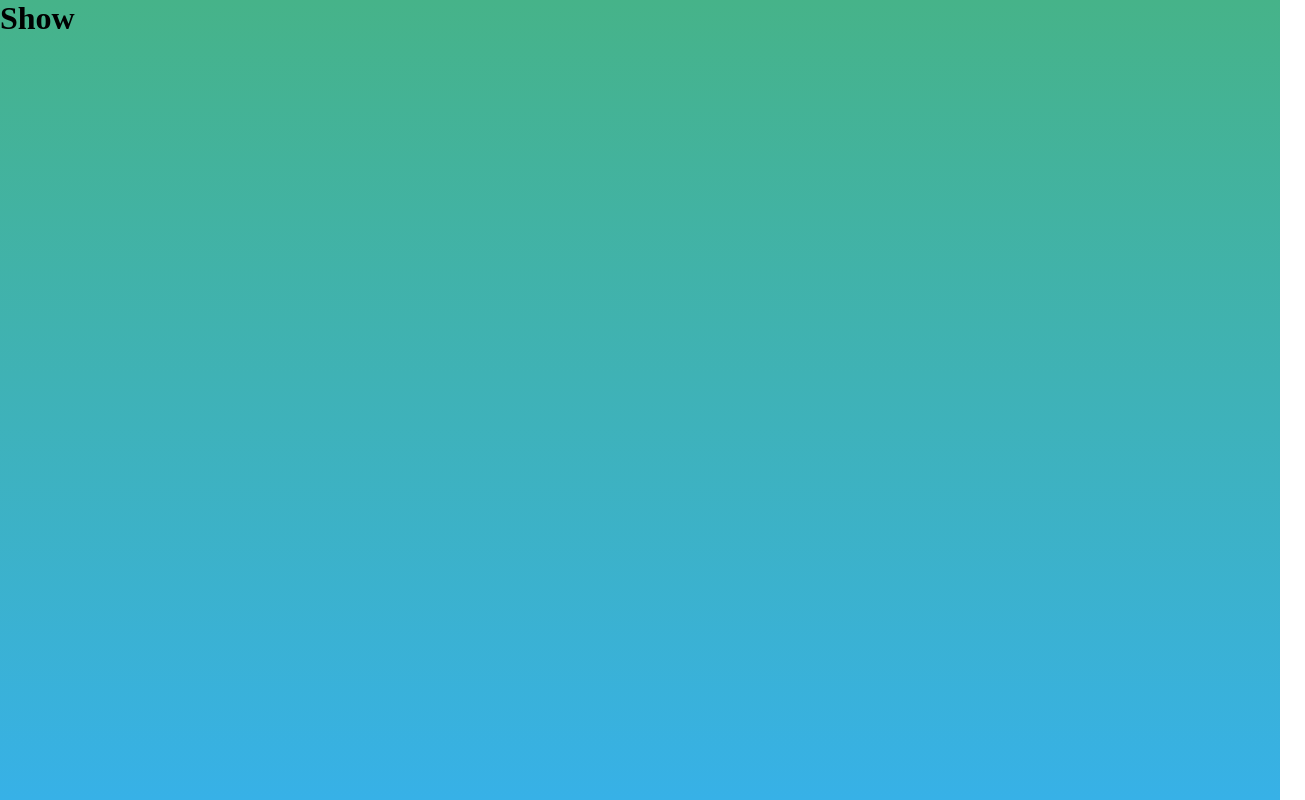
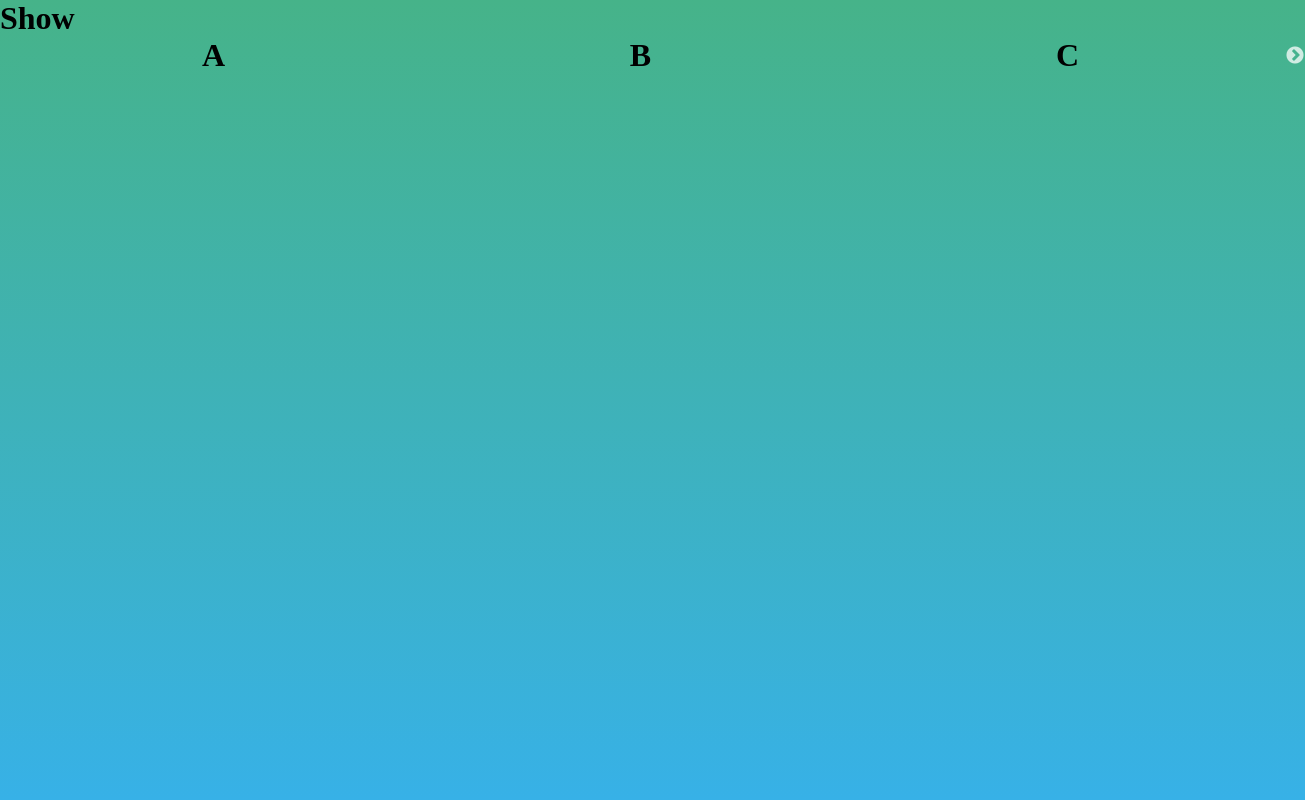
Before and after one commit to romulo94/MyFace, a React (Create React App) app: page /show in a window 1280 px wide. Shown: the whole page, 1305 px wide, since content can reach past the window. Built offline with nearby package versions, Linux system fonts and the light colour scheme; the HTML template or start-up script is replaced by a standard one.

Commit message:
Slider as components

```diff
--- a/package.json
+++ b/package.json
@@ -10,12 +10,14 @@
     "react-redux": "^7.1.1",
     "react-router-dom": "^5.1.1",
     "react-scripts": "3.1.2",
+    "react-slick": "^0.25.2",
     "reactotron-react-js": "^3.3.4",
     "reactotron-redux": "^3.1.2",
     "reactotron-redux-saga": "^4.2.2",
     "redux": "^4.0.4",
     "redux-persist": "^6.0.0",
     "redux-saga": "^1.1.1",
+    "slick-carousel": "^1.8.1",
     "styled-components": "^4.4.0"
   },
   "scripts": {
--- /dev/null
+++ b/src/components/Slider/index.js
@@ -0,0 +1,40 @@
+import React from 'react';
+import ReactSlider from 'react-slick';
+import { ContainerLetter } from './styles';
+import 'slick-carousel/slick/slick.css';
+import 'slick-carousel/slick/slick-theme.css';
+
+const settings = {
+  dots: false,
+  infinite: true,
+  speed: 500,
+  slidesToShow: 3,
+  slidesToScroll: 1,
+};
+
+export default function Slider() {
+  return (
+    <div className="container">
+      <ReactSlider {...settings}>
+        <ContainerLetter>
+          <h1>A</h1>
+        </ContainerLetter>
+        <ContainerLetter>
+          <h1>B</h1>
+        </ContainerLetter>
+        <ContainerLetter>
+          <h1>C</h1>
+        </ContainerLetter>
+        <ContainerLetter>
+          <h1>D</h1>
+        </ContainerLetter>
+        <ContainerLetter>
+          <h1>F</h1>
+        </ContainerLetter>
+        <ContainerLetter>
+          <h1>G</h1>
+        </ContainerLetter>
+      </ReactSlider>
+    </div>
+  );
+}
--- /dev/null
+++ b/src/components/Slider/styles.js
@@ -0,0 +1,6 @@
+import styled from 'styled-components';
+
+export const Container = styled.div``;
+export const ContainerLetter = styled.div`
+  text-align: center;
+`;
--- a/src/pages/Show/index.js
+++ b/src/pages/Show/index.js
@@ -1,11 +1,12 @@
 import React from 'react';
-
+import Slider from '~/components/Slider';
 // import { Container } from './styles';
 
 export default function Show() {
   return (
     <div>
       <h1>Show</h1>
+      <Slider />
     </div>
   );
 }
```
Also changed, not shown: 1 other file (tests, documents, lock files or other folders).
